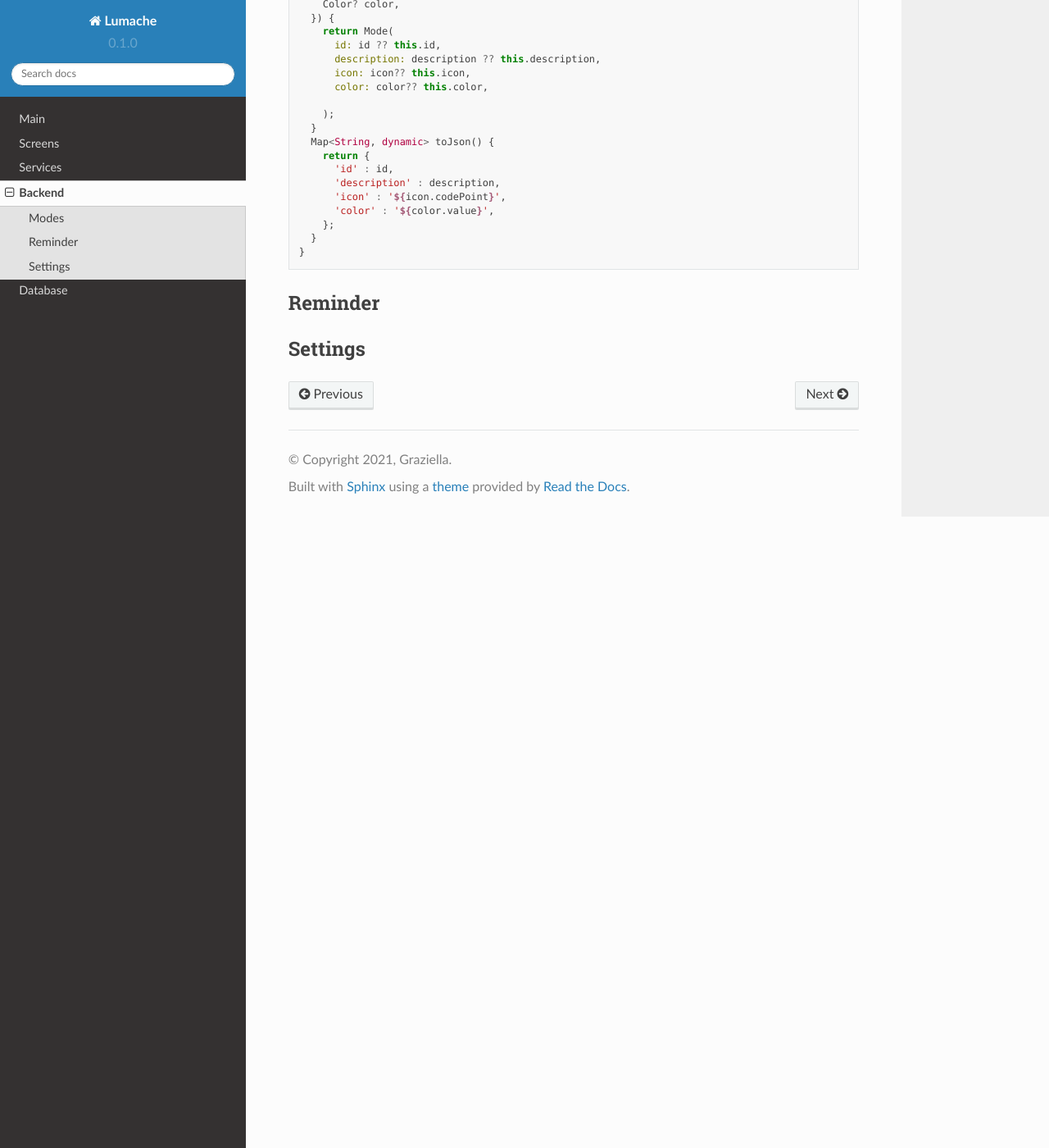
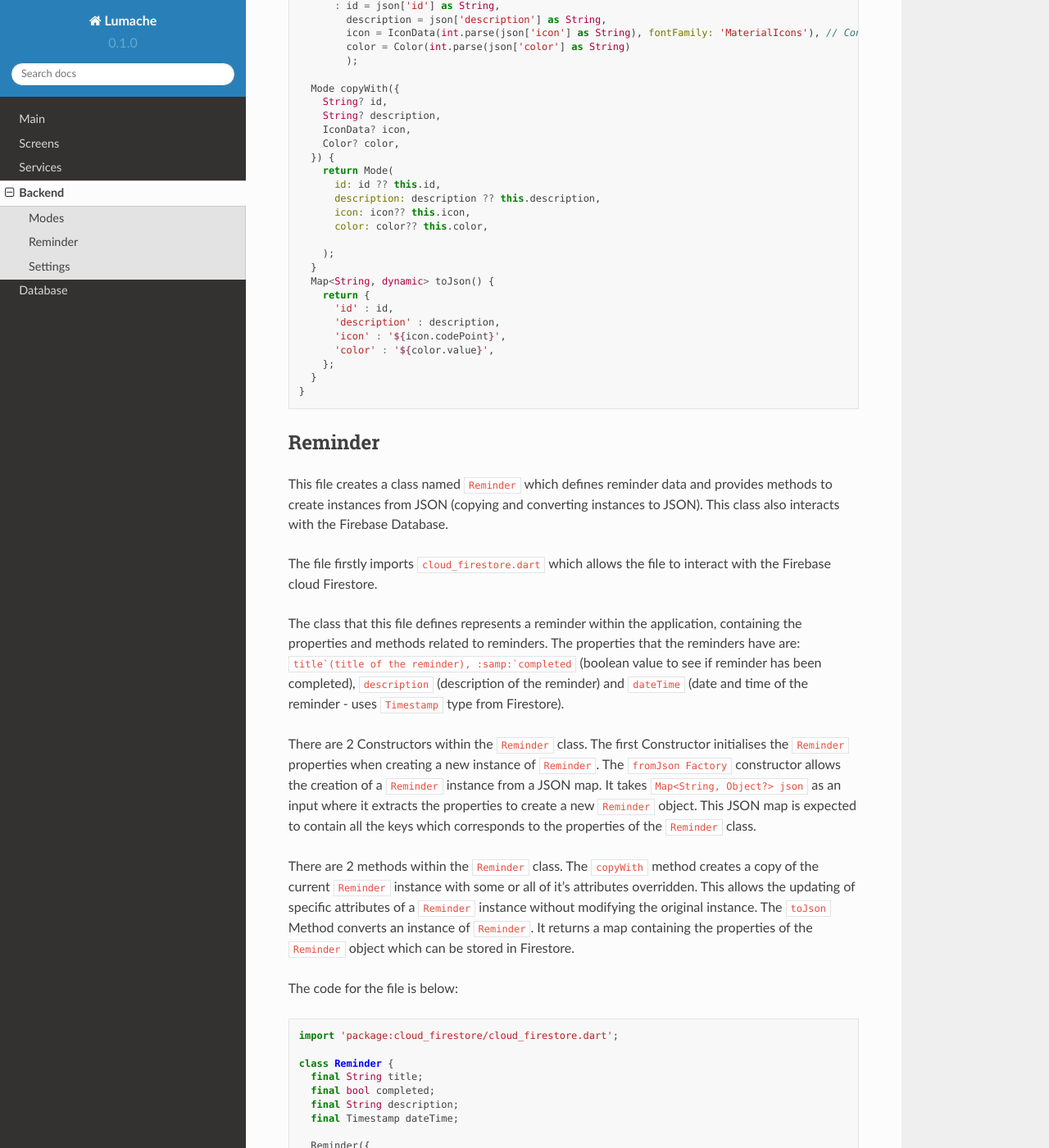
Before and after one commit to SE-sustainability/Project_code, a Sphinx documentation site: the page built from docs/source/backend.rst, in a window 1280 px wide and 1400 px high, scrolled down 935 px. Shown: the whole window at 82% size. Built offline with Sphinx 7.4.7 and the Read the Docs theme 2.0.0, drawn with Linux system fonts in a browser that asks for light colours; some of the changed text lies outside the part shown.

Commit message:
Update backend.rst

```diff
--- a/docs/source/backend.rst
+++ b/docs/source/backend.rst
@@ -5,11 +5,14 @@ Backend
 Modes
 -----
 This file creates a :smap`mode` class which is used throughout the app, this uses methods to create instances from JSON ( a file format), copying instances, and converting instances to JSON. It is designed to to work with modes within a Flutter application, especially when working with JSON data.
+
 It firstly imports necessary packages from the Flutter Framework. The import of :samp:`Matrial.dart` provides UI components and :samp:`dart:convert` which allows JSON data to work within Flutter.
+
 The :samp:`mode` class represents a mode within the application (the modes sort the reminders within the app). The constructor of the class makes sure that each instance of a mode has the following properties (all of which are required): :samp:`id`, :samp:`description`, :samp:`icon` and :samp:`color`.
-The JSON Factory constructor allows the creation of a :samp:`mode` within an instance of a JSON map.
-The :samp:`copyWith` Method extracts :samp:`id`, :samp:`description`, :samp:`icon` and :samp:`color` from the JSON map and initialised it with the :samp:`mode` object.
-The :samp:`toJSON` method coverts a :samp:`Mode` instance into a JSON map, this will save :samp:`Mode` objects to a file which can be sent over a network.
+
+There is one constructor within the :samp:`mode` class. The JSON Factory constructor allows the creation of a :samp:`mode` within an instance of a JSON map.
+
+There are 2 methods within the :samp:`mode` class. The :samp:`copyWith` Method extracts :samp:`id`, :samp:`description`, :samp:`icon` and :samp:`color` from the JSON map and initialised it with the :samp:`mode` object. The :samp:`toJSON` method coverts a :samp:`Mode` instance into a JSON map, this will save :samp:`Mode` objects to a file which can be sent over a network.
 
 The code of the modes file is below:
 
@@ -58,9 +61,64 @@ The code of the modes file is below:
 
 Reminder
 --------
+This file creates a class named :samp:`Reminder` which defines reminder data and provides methods to create instances from JSON (copying and converting instances to JSON). This class also interacts with the Firebase Database.
 
+The file firstly imports :samp:`cloud_firestore.dart` which allows the file to interact with the Firebase cloud Firestore.
 
+The class that this file defines represents a reminder within the application, containing the properties and methods related to reminders. The properties that the reminders have are: :samp:`title`(title of the reminder), :samp:`completed` (boolean value to see if reminder has been completed), :samp:`description` (description of the reminder) and :samp:`dateTime` (date and time of the reminder - uses :samp:`Timestamp` type from Firestore).
 
+There are 2 Constructors within the :samp:`Reminder` class. The first Constructor initialises the :samp:`Reminder` properties when creating a new instance of :samp:`Reminder`. The :samp:`fromJson Factory` constructor allows the creation of a :samp:`Reminder` instance from a JSON map. It takes :samp:`Map<String, Object?> json` as an input where it extracts the properties to create a new :samp:`Reminder` object. This JSON map is expected to contain all the keys which corresponds to the properties of the :samp:`Reminder` class.
+
+There are 2 methods within the :samp:`Reminder` class. The :samp:`copyWith` method creates a copy of the current :samp:`Reminder` instance with some or all of it's attributes overridden. This allows the updating of specific attributes of a :samp:`Reminder` instance without modifying the original instance. The :samp:`toJson` Method converts an instance of :samp:`Reminder`. It returns a map containing the properties of the :samp:`Reminder` object which can be stored in Firestore.
+
+The code for the file is below:
+
+.. code-block:: dart
+
+    import 'package:cloud_firestore/cloud_firestore.dart';
+
+    class Reminder {
+      final String title;
+      final bool completed;
+      final String description;
+      final Timestamp dateTime;
+
+      Reminder({
+        required this.title,
+        required this.completed,
+        required this.description,
+        required this.dateTime,
+      });
+
+      Reminder.fromJson(Map<String, Object?> json)
+          : this(
+                title: json['title']! as String,
+                completed: json['completed']! as bool,
+                description: json['description'] as String,
+                dateTime: json['dateTime'] as Timestamp);
+
+      Reminder copyWith({
+        String? title,
+        bool? completed,
+        String? description,
+        Timestamp? dateTime,
+      }) {
+        return Reminder(
+            title: title ?? this.title,
+            completed: completed ?? this.completed,
+            description: description ?? this.description,
+            dateTime: dateTime ?? this.dateTime);
+      }
+
+      Map<String, Object?> toJson() {
+        return {
+          'title': title,
+          'completed': completed,
+          'description': description,
+          'dateTime': dateTime
+        };
+      }
+    }
 
 
 Settings
```
